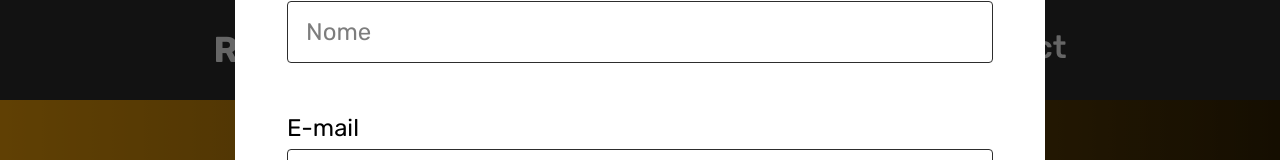
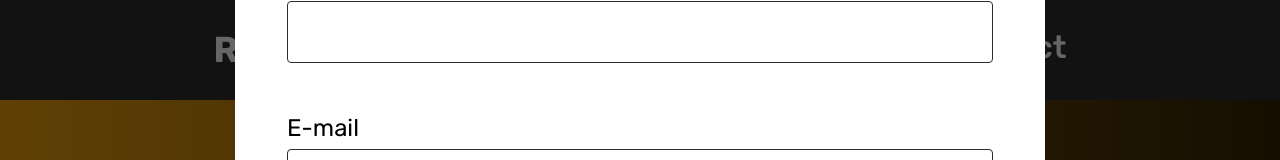
Before and after one commit to RaphaAmericano/coderockr, a React (Vite) app: page /coderockr/post/1 in a window 1280 px wide. Both pictures are taken after a click on the button "Contact". Shown: the top 160 px of the page. Built offline with nearby package versions, Linux system fonts and the light colour scheme; no server answers.

Commit message:
form with mask

```diff
--- a/src/components/ContactForm/contactFormHook.tsx
+++ b/src/components/ContactForm/contactFormHook.tsx
@@ -18,9 +18,9 @@ const defaultValues: IFields = {
 
 const schema = yup.object({
     name: yup.string().required("Fill your full name"),
-    email: yup.string().email().required("Fill a valid e-mail"),
-    phone: yup.string().trim().matches(/^(?:(?:\+|00)?(55)\s?)?(?:\(?([1-9][0-9])\)?\s?)?(?:((?:9\d|[2-9])\d{3})\-?(\d{4}))$/, "Fill a valid phone").required("Fill your phone"),
-    post: yup.string().required()
+    email: yup.string().email("Email must be a valid e-mail").required("Fill a valid e-mail"),
+    phone: yup.string().trim().matches(/(\(?\d{2}\)?\s)?([8-9]{1})?(\d{3,4}\-\d{4})/g, "Fill a valid phone").required("Fill your phone"),
+    post: yup.string().required("Post is a required field")
 });
 
 export function useContactForm(){
--- a/src/components/ContactForm/index.tsx
+++ b/src/components/ContactForm/index.tsx
@@ -3,28 +3,91 @@ import { IFields, useContactForm } from "./contactFormHook";
 import scss from "./style.module.scss";
 import submitArrow from "./../../assets/icons/submit_arrow.svg";
 import { TextareaInput } from "../TextareaInput";
+import { ChangeEvent, EventHandler } from "react";
+import { maskHelpers } from "./../../helpers/index"
 
-export function ContactForm(){
+export function ContactForm() {
   const contactForm = useContactForm();
-    const { errors, touchedFields, register } = contactForm;
+  const { errors, touchedFields, register, reset, setValue } = contactForm;
 
-    async function onSubmit(data:IFields){
+  async function onSubmit(data: IFields) {
+    console.log(data);
     try {
       const { email, name, phone, post } = data;
+      setTimeout(() => {
+        reset();
+      }, 5000);
     } catch (error) {
       const { status } = error as { status: number };
     }
   }
 
-    function onError(error: any){
+  function phoneMask(event: ChangeEvent<HTMLInputElement>) {
+    const { value } = event.target;
+    setValue('phone', maskHelpers.phoneMask(value));
+  }
+
+  function onError(error: any) {
     console.log(error);
   }
 
-    return  <form className={scss.form} onSubmit={contactForm.handleSubmit(onSubmit, onError)}>
-                <TextInput name="name" label="Name" type="text" error={errors.name} touched={touchedFields.name} register={{...register("name")}} placeholder={"Nome"}/>
-                <TextInput name="email" label="E-mail" type="email" error={errors.email} touched={touchedFields.email} register={{...register("email")}} />
-                <TextInput name="phone" label="Phone" type="text" error={errors.phone} touched={touchedFields.phone} register={{...register("phone")}} />
-                <TextareaInput rows={11} name="post" label="Post" error={errors.name} touched={touchedFields.post} register={{...register("post")}} placeholder={"Hello..."}/>
-                <button type="submit"><img src={submitArrow}/>Submit</button>
+  return (
+    <form
+      className={scss.form}
+      onSubmit={contactForm.handleSubmit(onSubmit, onError)}
+    >
+      <TextInput
+        name="name"
+        label="Name"
+        type="text"
+        error={errors.name}
+        touched={touchedFields.name}
+        register={{ ...register("name") }}
+        placeholder={
+          errors.name && touchedFields.name ? errors.name.message : ""
+        }
+      />
+      <TextInput
+        name="email"
+        label="E-mail"
+        type="email"
+        error={errors.email}
+        touched={touchedFields.email}
+        register={{ ...register("email") }}
+        placeholder={
+          errors.email && touchedFields.email ? errors.email.message : ""
+        }
+      />
+      <TextInput
+        name="phone"
+        label="Phone"
+        type="text"
+        error={errors.phone}
+        touched={touchedFields.phone}
+        register={{
+          ...register("phone", {
+            onChange: phoneMask
+          }),
+        }}
+        placeholder={
+          errors.phone && touchedFields.phone ? errors.phone.message : ""
+        }
+      />
+      <TextareaInput
+        rows={11}
+        name="post"
+        label="Post"
+        error={errors.name}
+        touched={touchedFields.post}
+        register={{ ...register("post") }}
+        placeholder={
+          errors.post && touchedFields.post ? errors.post.message : "Hello..."
+        }
+      />
+      <button type="submit">
+        <img src={submitArrow} />
+        Submit
+      </button>
     </form>
+  );
 }
--- a/src/helpers/index.ts
+++ b/src/helpers/index.ts
@@ -1,3 +1,3 @@
 import * as dateHelpers from "./date";
-
-export { dateHelpers }
+import * as maskHelpers from "./mask";
+export { dateHelpers, maskHelpers }
--- /dev/null
+++ b/src/helpers/mask.ts
@@ -0,0 +1,7 @@
+export function phoneMask(phone:string){
+    return phone.replace(/\D/g, '')
+    .replace(/(\d{2})(\d)/, '($1) $2')
+    .replace(/(\d{4})(\d)/, `$1-$2`)
+    .replace(/(\d{4})-(\d)(\d{4})/, '$1$2-$3')
+    .replace(/(-\d{4})\d+?$/, '$1')
+}
```
Also changed, not shown: src/components/TextInput/index.tsx (+9 -4 lines), src/components/TextareaInput/index.tsx (+11 -5 lines). Lines whose indentation alone changed are shown as unchanged.
